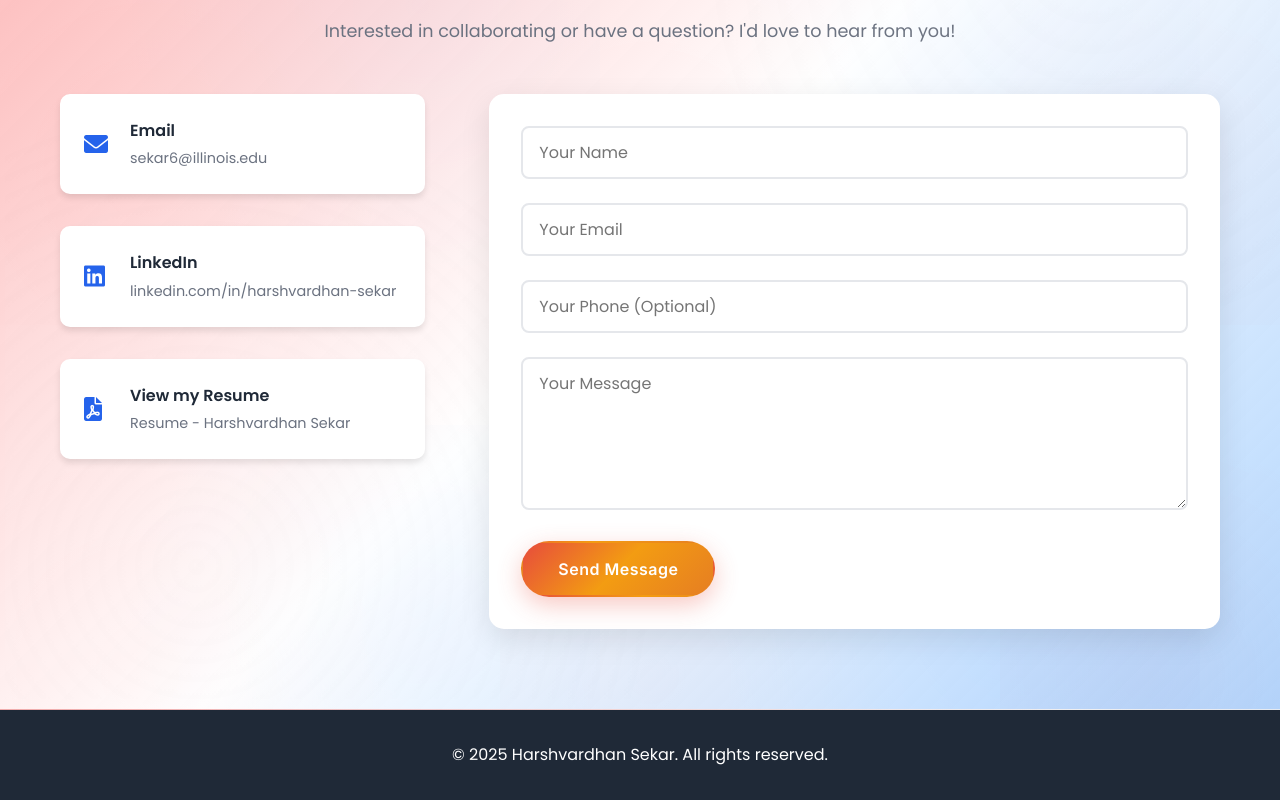
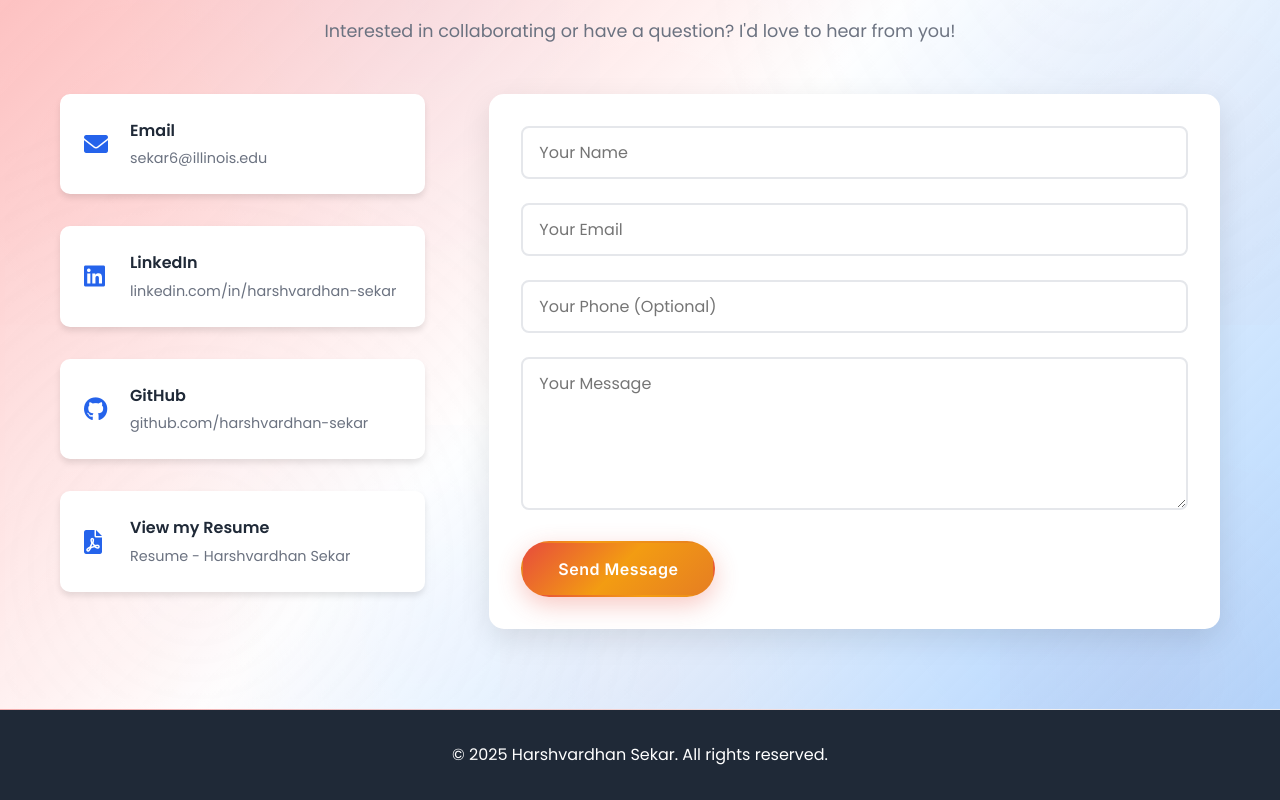
Before and after one commit to harshvardhan-sekar/harshvardhan-sekar-portfolio, a Next.js app: page / in a window 1280 px wide. Shown: the part 8088-8888 px from the top of the page. Built offline with nearby package versions, Linux system fonts and the light colour scheme.

Commit message:
feat: add GitHub profile link to Let's Connect section

```diff
--- a/components/Contact.js
+++ b/components/Contact.js
@@ -140,6 +140,13 @@ export default function Contact() {
                 <p>linkedin.com/in/harshvardhan-sekar</p>
               </div>
             </a>
+            <a href="https://github.com/harshvardhan-sekar?tab=repositories" target="_blank" rel="noopener noreferrer" className="contact-item contact-link">
+              <i className="fab fa-github"></i>
+              <div>
+                <h4>GitHub</h4>
+                <p>github.com/harshvardhan-sekar</p>
+              </div>
+            </a>
             <a href="https://drive.google.com/drive/folders/1AXhb6GebVKAux7dnES2nw7B6RJAysFgu?usp=sharing" target="_blank" rel="noopener noreferrer" className="contact-item contact-link">
               <i className="fas fa-file-pdf"></i>
               <div>
```
